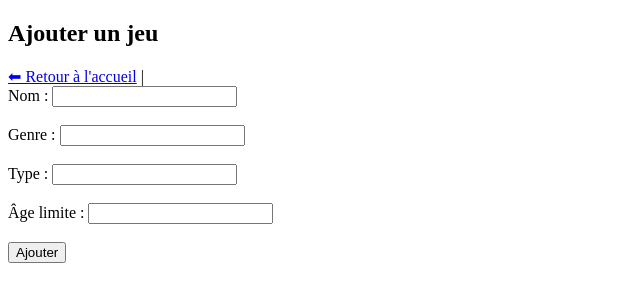
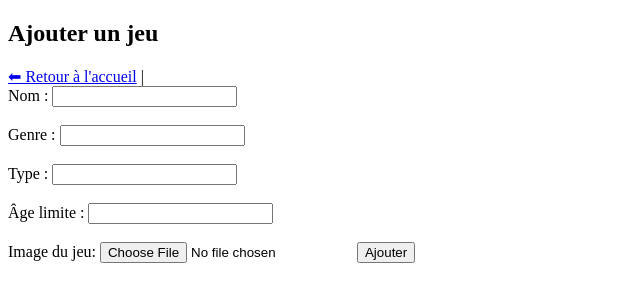
Before and after one commit to MB-mathis/site-jeux, a PHP site: page /page-modif-ajout-element.php in a window 1280 px wide. Shown: the top 302 px of the page, without its empty margins (0-640 px from the left). Run offline with PHP 8.4, Linux system fonts and the light colour scheme.

Commit message:
modification du code ajout et modif pour les images

```diff
--- a/page-modif-ajout-element.php
+++ b/page-modif-ajout-element.php
@@ -3,7 +3,7 @@ session_start();
 require_once "configbdd-pdo.php"; // Connexion à la base de données
 
 $id = $_POST['id'] ?? null;
-$jeu = ['nom' => '', 'genre' => '', 'type' => '', 'limite_age' => '']; // Valeurs par défaut
+$jeu = ['nom' => '', 'genre' => '', 'type' => '', 'limite_age' => '', 'image' => '']; // Valeurs par défaut
 
 if ($id) {
     // Récupérer les infos du jeu pour modification
@@ -20,25 +20,51 @@ if ($id) {
 
 // Traitement du formulaire
 if ($_SERVER['REQUEST_METHOD'] === 'POST' && isset($_POST['nom'])) {
-    $nom = $_POST['nom'];
-    $genre = $_POST['genre'];
-    $type = $_POST['type'];
+     $nom = htmlspecialchars($_POST['nom']);  // Assainir les entrées
+    $genre = htmlspecialchars($_POST['genre']);
+    $type = htmlspecialchars($_POST['type']);
     $limite_age = $_POST['limite_age'];
+    $image = $_FILES['image'] ?? null;
+
+// Vérification de l'upload de l'image
+    if ($image && $image['error'] === UPLOAD_ERR_OK) {
+        // Récupérer l'extension du fichier
+        $ext = pathinfo($image['name'], PATHINFO_EXTENSION);
+
+        // Vérification de l'extension (JPEG ou PNG uniquement)
+        if (!in_array(strtolower($ext), ['jpg', 'jpeg', 'png'])) {
+            echo "Seules les images JPEG et PNG sont autorisées.";
+            exit();
+        }
+
+    // Déplacer l'image téléchargée dans le dossier approprié
+   $imagePath = "images/jeux/";
+        $imageName = ($id ? $id : time()) . "." . $ext; // Utiliser id ou timestamp
+        move_uploaded_file($image['tmp_name'], $imagePath . $imageName);
+    } else {
+        // Si aucune image n'a été téléchargée, utiliser une image par défaut pour les nouveaux jeux
+        $imageName = $id ? $jeu['image'] : "placeholder.jpg";
+    }
 
     if ($id) {
         // Mise à jour
-        $sql = "UPDATE jeux SET nom = :nom, genre = :genre, type = :type, limite_age = :limite_age WHERE id_jeux = :id";
+        $sql = "UPDATE jeux SET nom = :nom, genre = :genre, type = :type, limite_age = :limite_age, image = :image  WHERE id_jeux = :id";
         $stmt = $conn->prepare($sql);
-        $stmt->execute([':id' => $id, ':nom' => $nom, ':genre' => $genre, ':type' => $type, ':limite_age' => $limite_age]);
+        $stmt->execute([':id' => $id, ':nom' => $nom, ':genre' => $genre, ':type' => $type, ':limite_age' => $limite_age,
+            ':image' => $imageName]);
         echo "Jeu mis à jour.";
     } else {
         // Ajout
-        $sql = "INSERT INTO jeux (nom, genre, type, limite_age) VALUES (:nom, :genre, :type, :limite_age)";
+        $sql = "INSERT INTO jeux (nom, genre, type, limite_age,image) VALUES (:nom, :genre, :type, :limite_age,:image)";
         $stmt = $conn->prepare($sql);
-        $stmt->execute([':nom' => $nom, ':genre' => $genre, ':type' => $type, ':limite_age' => $limite_age]);
+        $stmt->execute([':nom' => $nom, ':genre' => $genre, ':type' => $type, ':limite_age' => $limite_age,
+            ':image' => $imageName]);
         echo "Jeu ajouté.";
     }
 }
+
+
+
 ?>
 
 <!DOCTYPE html>
@@ -72,6 +98,15 @@ if ($_SERVER['REQUEST_METHOD'] === 'POST' && isset($_POST['nom'])) {
     <label for="limite_age">Âge limite :</label>
     <input type="number" name="limite_age" value="<?= htmlspecialchars($jeu['limite_age']) ?>" required><br><br>
 
+     <?php if ($id && !empty($jeu['image'])): ?>
+        <p>Image actuelle :</p>
+        <img src="images/jeux/<?= htmlspecialchars($jeu['image']) ?>" alt="Image du jeu" width="150"><br><br>
+    <?php endif; ?>
+
+    <label for="image">Image du jeu:</label>
+    <input type="file" id="image" name="image" accept="image/jpeg, image/png" <?= $id ? '' : 'required' ?>>
+
+
     <input type="submit" value="<?= $id ? "Mettre à jour" : "Ajouter" ?>">
 </form>
 
```
Also changed, not shown: image/jeux/pardefaut.jpeg (added), 1 other file.
